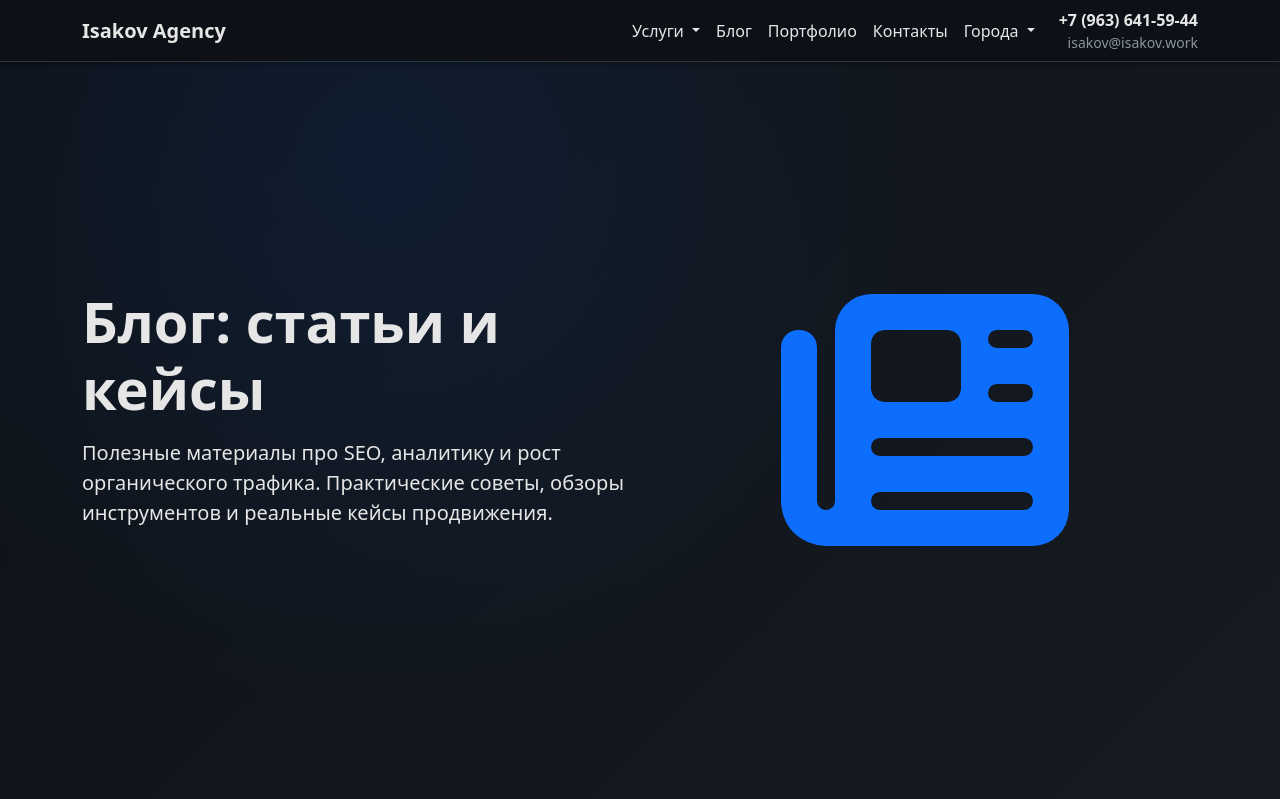
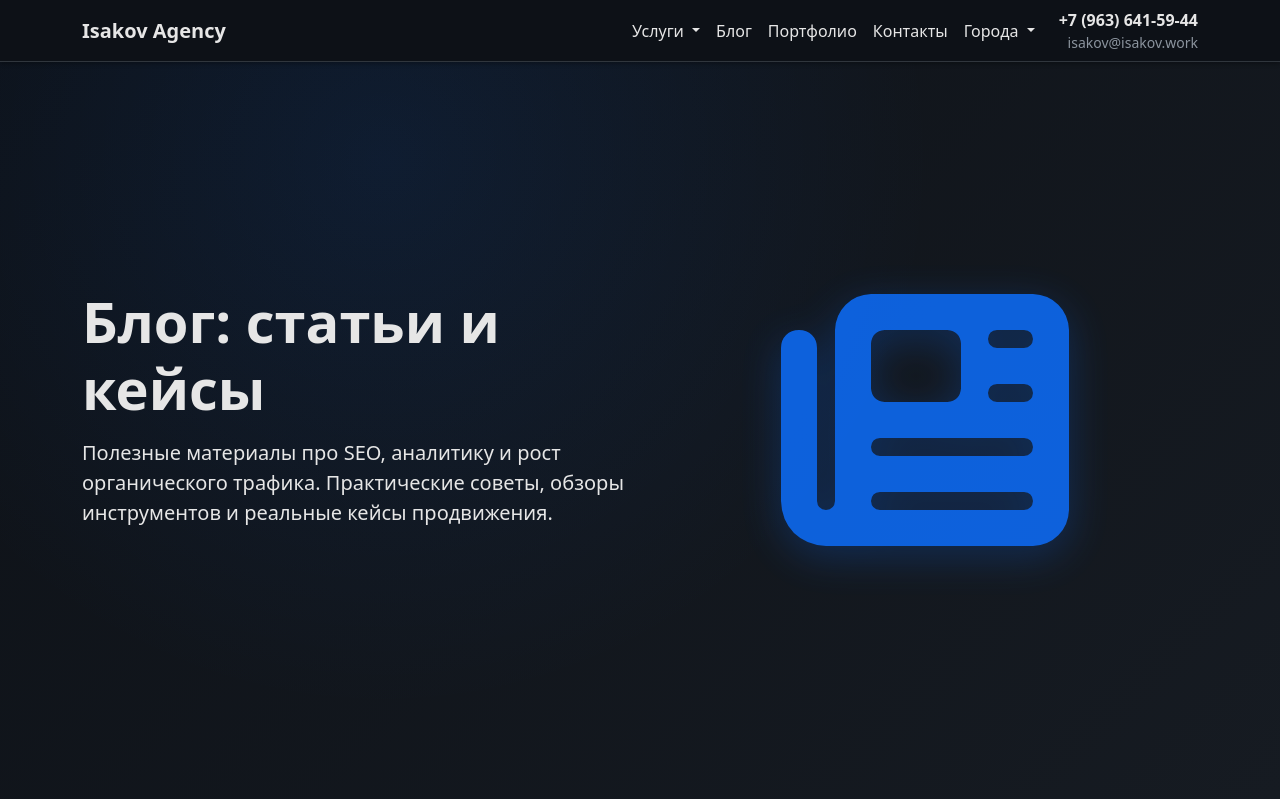
Before and after one commit to DmitryRzhansky/seo-agency, a Django app: page /blog/ in a window 1280 px wide. Shown: the top 799 px of the page. Run offline with Django 5.2, Linux system fonts and the light colour scheme; data that the repository does not hold is empty; some libraries are stand-ins or nearby versions.

Commit message:
Добавление единых hover-эффектов для иконок hero, включая анимацию и тени, для улучшения взаимодействия и визуального оформления.

```diff
--- a/main/static/css/style.css
+++ b/main/static/css/style.css
@@ -513,6 +513,23 @@ body {
     line-height: 1;
 }
 
+/* Единые hover-эффекты для иконок hero (как в портфолио) */
+.blog-hero-icon,
+.city-hero-icon,
+.services-hero-icon {
+    opacity: 0.85;
+    transition: all 0.3s ease;
+    filter: drop-shadow(0 10px 20px rgba(13, 110, 253, 0.3));
+}
+
+.blog-hero-icon:hover,
+.city-hero-icon:hover,
+.services-hero-icon:hover {
+    opacity: 1;
+    transform: scale(1.05);
+    filter: drop-shadow(0 15px 30px rgba(13, 110, 253, 0.5));
+}
+
 @media (min-width: 1200px) {
     .blog-hero-icon {
         font-size: clamp(18rem, 26vmin, 36rem);
```
